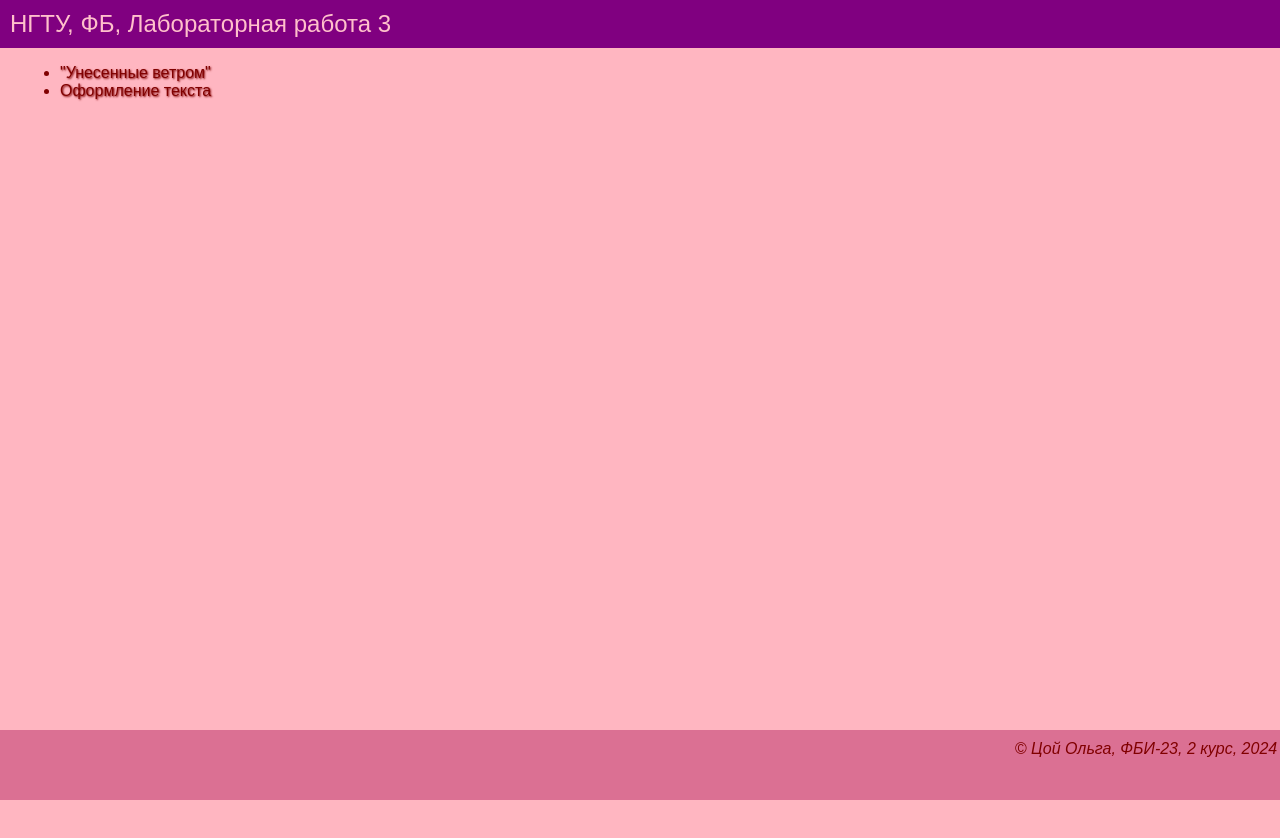
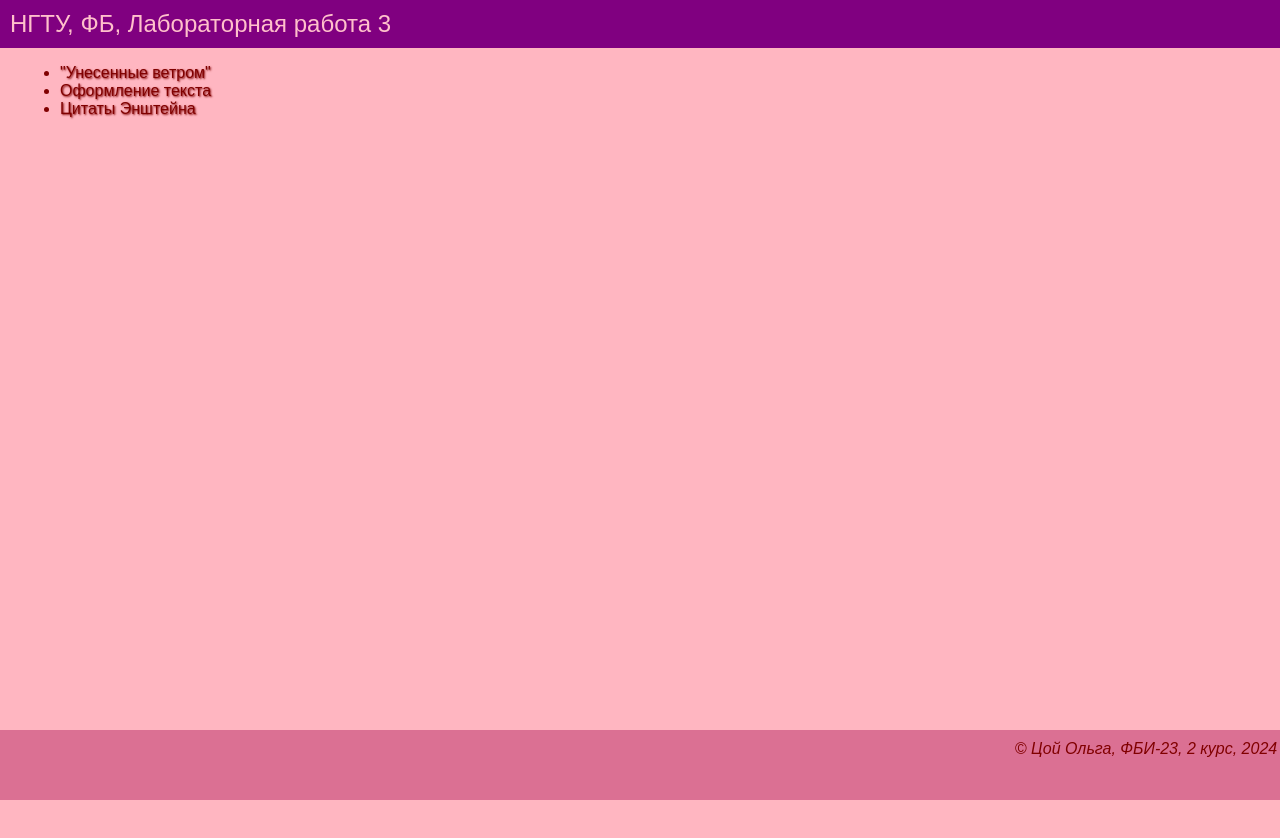
Before and after one commit to Olga120719/web-front-labs, a plain HTML site: page lab3.1/lab3.1.html in a window 1280 px wide. Shown: the top 838 px of the page. Drawn offline with Linux system fonts and the light colour scheme.

Commit message:
Результат

```diff
--- a/lab3.1/lab3.1.html
+++ b/lab3.1/lab3.1.html
@@ -14,6 +14,7 @@
         <ul>
         <li><a href="gone.html">"Унесенные ветром"</a></li>
         <li><a href="text.html">Оформление текста</a></li>
+        <li><a href="citations.html">Цитаты Энштейна</a></li>
         </ul>
     </main>
 
```
